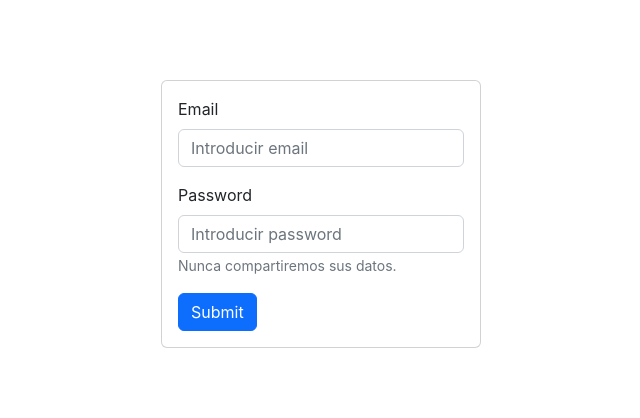
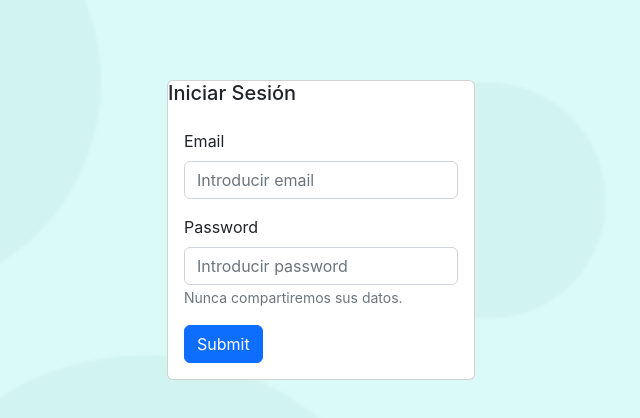
Before and after one commit to Alpha870/ecommerce-app, a React (Vite) app: page /login in a window 1280 px wide. Shown: the top 418 px of the page, without its empty margins (319-959 px from the left). Built offline with nearby package versions, Linux system fonts and the light colour scheme.

Commit message:
crando estilos login

```diff
--- a/client/components/Login/Login.jsx
+++ b/client/components/Login/Login.jsx
@@ -2,17 +2,14 @@ import React from "react";
 import Button from "react-bootstrap/Button";
 import Form from "react-bootstrap/Form";
 import Card from "react-bootstrap/Card";
+import "./login.css";
+import circle from "./circle.png";
 
 const Login = () => {
   return (
-    <section
-      style={{
-        marginTop: '5rem',
-        display: "flex",
-        justifyContent: "center",
-      }}
-    >
-      <Card style={{ width: "20rem" }}>
+    <section className="section-login">
+      <Card className="card-login">
+        <Card.Title>Iniciar Sesión</Card.Title>
         <Card.Body>
           <Form>
             <Form.Group className="mb-3" controlId="formBasicEmail">
--- /dev/null
+++ b/client/components/Login/login.css
@@ -0,0 +1,14 @@
+.section-login {
+  height: 100vh;
+  width: 100%;
+  position: relative;
+  background: url('./circle.png');
+  background-size: cover;
+  display: flex;
+  justify-content: center;
+}
+
+.card-login {
+    position: absolute;
+    margin: 5rem;
+}
```
Also changed, not shown: client/components/Admin/CreateProduct.jsx (+7 -0 lines), client/components/Login/circle.png (added).
